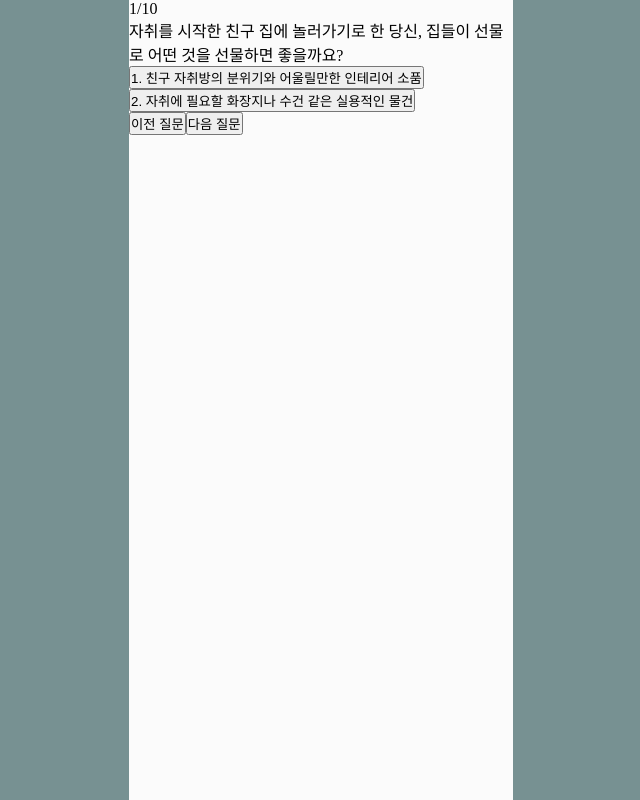
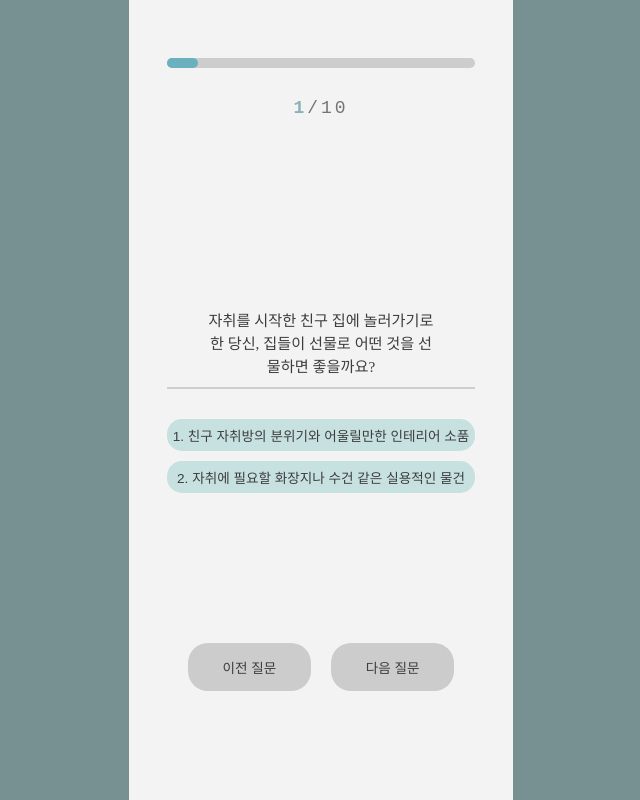
Before and after one commit to Dev-bti/Dev-bti_FrontEnd, a React (Vite) app: page /question/1 in a window 1280 px wide. Shown: the whole page, without its empty margins (319-959 px from the left). Built offline with nearby package versions, Linux system fonts and the light colour scheme.

Commit message:
:lipstick: Question page 1차 스타일링 완료
need refactoring

```diff
--- a/src/styles/question.css
+++ b/src/styles/question.css
@@ -0,0 +1,98 @@
+.question-page {
+  background-color: #f3f3f3;
+  display: flex;
+  flex-direction: column;
+  align-items: center;
+}
+
+.question-page > .progressBar {
+  width: 80%;
+  height: 10px;
+  margin-top: 15%;
+  margin-bottom: 30px;
+  background-color: rgb(205, 205, 205);
+  border-radius: 30px;
+}
+.question-page > .progressBar > .progress {
+  height: 100%;
+  width: 0;
+  border-radius: 30px;
+  background-color: #6bb0be;
+  transition: width 0.3s ease;
+}
+
+.question-page > p {
+  font-size: 18px;
+  letter-spacing: 3px;
+  font-family: monospace;
+  color: rgb(117, 117, 117);
+  margin-bottom: 50%;
+}
+.question-page > p > span {
+  font-weight: bold;
+  color: #89b1b9;
+}
+
+.question-page > .question-area {
+  width: 60%;
+  height: 70px;
+  margin-bottom: 7px;
+  display: flex;
+  justify-content: center;
+  align-items: center;
+  text-align: center;
+  line-height: 150%;
+  font-size: 95%;
+  color: #3d3d3d;
+}
+
+.question-page > .border-line {
+  width: 80%;
+  height: 2px;
+  background-color: #cecece;
+  margin-bottom: 30px;
+}
+
+.question-page > .answer-area {
+  width: 80%;
+  height: 16%;
+  display: flex;
+  flex-direction: column;
+  margin-bottom: 25%;
+}
+.answer-area > .answer-button {
+  width: 100%;
+  height: 25%;
+  margin-bottom: 10px;
+  border: none;
+  border-radius: 15px;
+  background-color: #c7e1e1;
+  font-size: 85%;
+  color: #3d3d3d;
+  transition: all 0.3s ease;
+  cursor: pointer;
+}
+.answer-area > .answer-button:hover,
+.answer-area > .answer-button:focus {
+  background-color: #82b3b3;
+}
+
+.question-page > .button-area {
+  width: 80%;
+  height: 6%;
+  display: flex;
+  justify-content: space-evenly;
+}
+.button-area > button {
+  width: 40%;
+  border-radius: 20px;
+  border: none;
+  background-color: #cccccc;
+  font-size: 85%;
+  color: #3d3d3d;
+  cursor: pointer;
+  transition: all 0.3s ease;
+}
+.button-area > button:hover {
+  background-color: rgb(166, 166, 166);
+}
```
